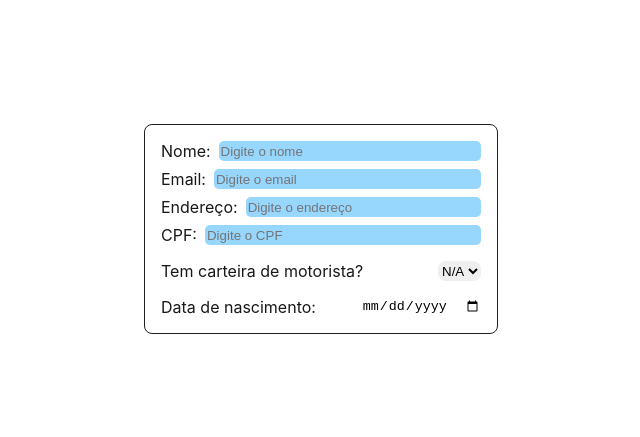
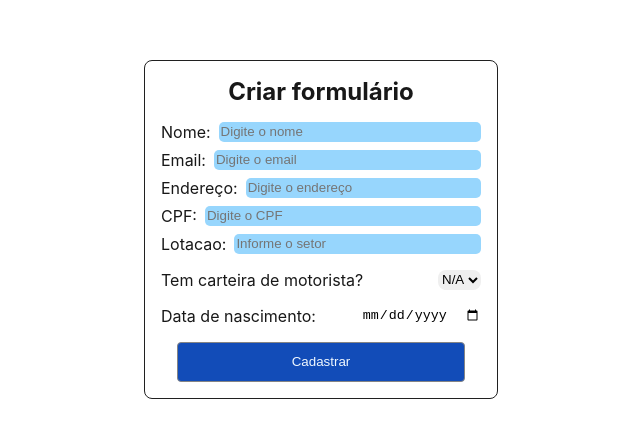
Before and after one commit to Matiolilegalzao/Form-React, a React (Create React App) app: page / in a window 1280 px wide. Shown: the part 171-608 px from the top of the page, without its empty margins (319-959 px from the left). Built offline with nearby package versions, Linux system fonts and the light colour scheme.

Commit message:
Botão de submit adicionado ao formulário

```diff
--- /dev/null
+++ b/src/Functions.js
@@ -0,0 +1,13 @@
+function cpfFormater(){
+    let input = document.querySelector('input');
+
+    input.addEventListener('keypress', () =>{
+        let inputLength = input.value.length
+
+        if(inputLength === 3){
+            input.value += '.'
+        }
+    })
+}
+
+export default cpfFormater
--- a/src/components/Form.js
+++ b/src/components/Form.js
@@ -1,23 +1,28 @@
 import styles from './Form.module.css'
 import HabilitacaoOptions from './HabilitacaoOptions';
-
+import cpfFormater from '../Functions';
 function Form(){
     return(
         <>
+
         <div className={styles.formWrapper}>
+
             <form className={styles.formulario}>
+                        <h2 className={styles.formTitle}>Criar formulário</h2>
                 <label for="nome" className={styles.labelStyle}>Nome: <input type="text" id="nome" placeholder="Digite o nome"></input></label>
                 <label for="email" className={styles.labelStyle}>Email: <input type="text" id="email" placeholder="Digite o email"></input></label>
                 <label for="endereco" className={styles.labelStyle}>Endereço: <input type="text" id="endereco" placeholder="Digite o endereço"></input></label>
                 <label for="cpf" className={styles.labelStyle}>CPF: <input type="text" id="cpf" placeholder="Digite o CPF"></input></label>
-
+                <label for="lotacao" className={styles.labelStyle}>Lotacao: <input type="text" id="cpf" placeholder="Informe o setor"></input></label>
                 <label for="selecaoHabilitacao" className={styles.labelSelect}>Tem carteira de motorista?
                     <HabilitacaoOptions></HabilitacaoOptions>
                 </label>
                 <label for="birthDate" className={styles.labelDate}>Data de nascimento:<input type='date' id="birthDate" className={styles.date}></input></label>
+                <input type='submit' value="Cadastrar"className={styles.submitForm}></input>
             </form>
         </div>
         </>
+
     )
 }
 
--- a/src/components/Form.module.css
+++ b/src/components/Form.module.css
@@ -5,6 +5,11 @@
     width: 20rem;
     height: min-content;
     border-radius: 8px;
+}
+.formTitle {
+    display: block;
+    margin: 0;
+    padding-bottom: 1rem;
 }
 .formWrapper {
     display: flex;
@@ -43,3 +48,15 @@
 .date {
     border: 0;
 }
+.submitForm {
+    width: 90%;
+    height: 2.5rem;
+    border: 1px solid #858585;
+    background-color: rgb(18, 76, 184);
+    color: aliceblue;
+    margin-top: 1rem;
+    border-radius: 4px;
+}
+.submitForm:hover {
+    background-color: rgb(15, 67, 165);
+}
```
